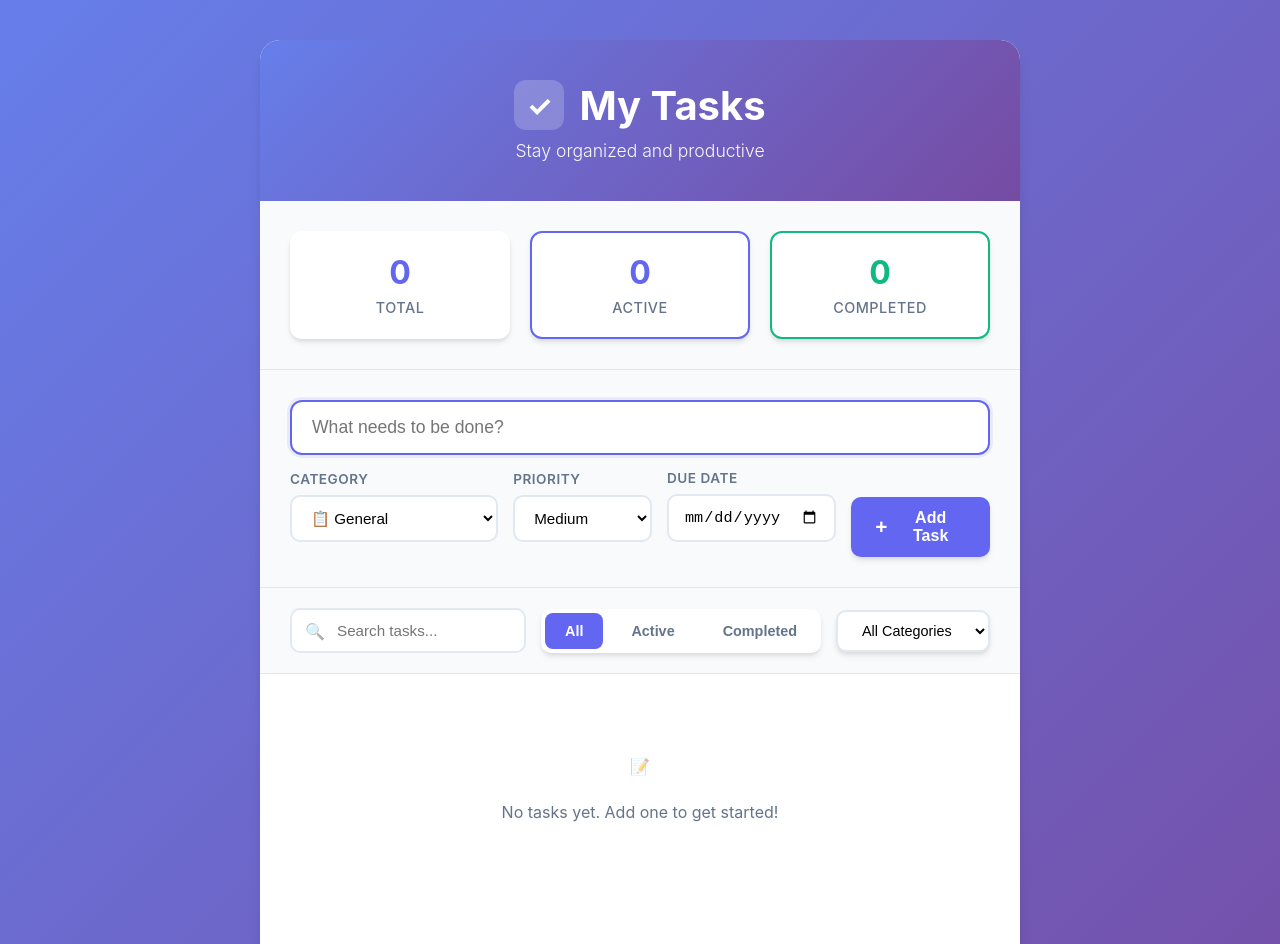
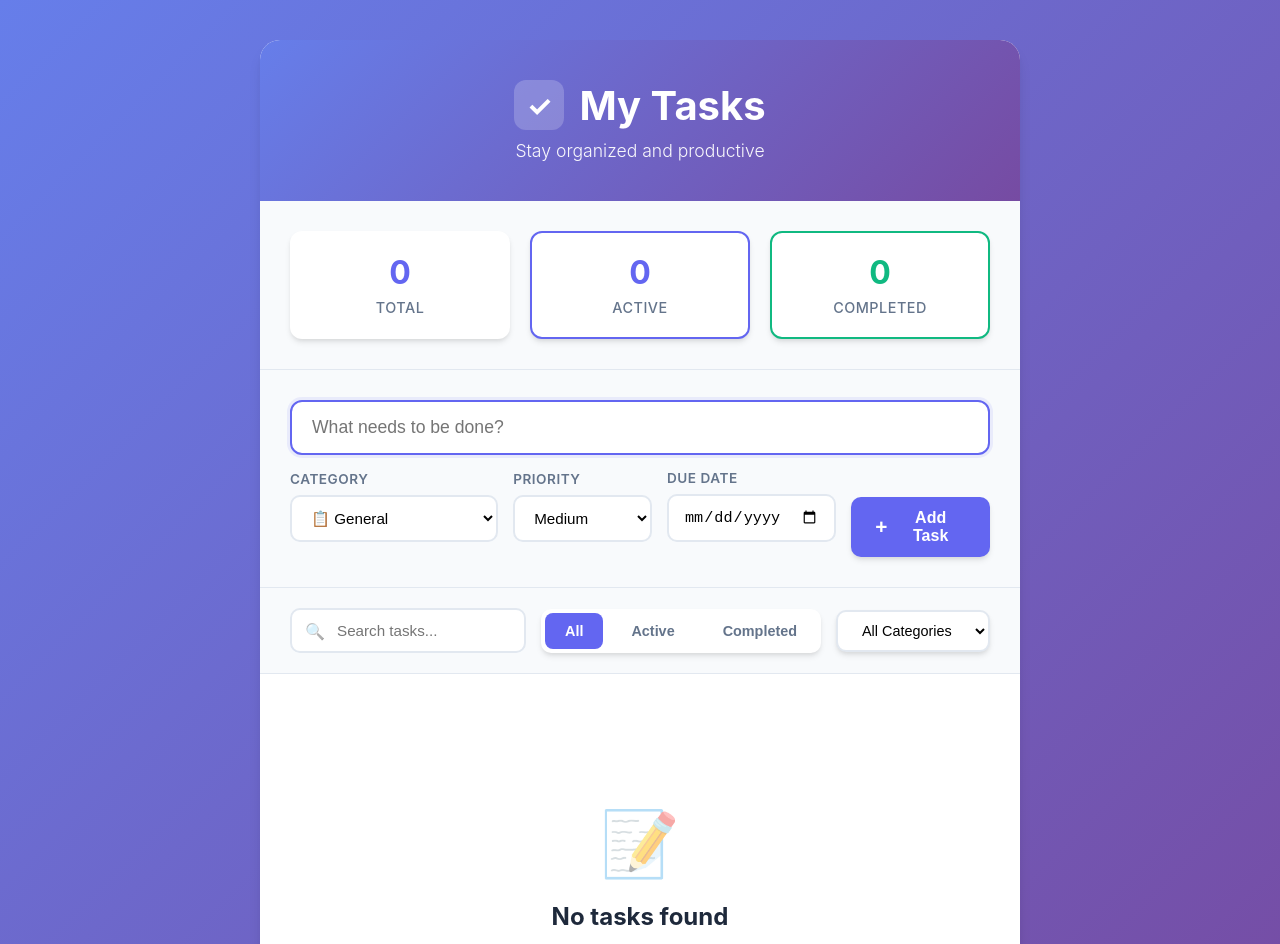
Before and after one commit to Menu-Makers/To-Do-app, a React (Vite) app: page / in a window 1280 px wide. Shown: the top 944 px of the page. Built offline with nearby package versions, Linux system fonts and the light colour scheme.

Commit message:
Update TodoList component

```diff
--- a/src/components/TodoList.jsx
+++ b/src/components/TodoList.jsx
@@ -2,14 +2,6 @@ import TodoItem from './TodoItem'
 import './TodoList.css'
 
 function TodoList({ todos, onToggle, onDelete, onEdit }) {
-  if (todos.length === 0) {
-    return (
-      <div className="empty-state">
-        <p className="empty-icon">📝</p>
-        <p className="empty-text">No tasks yet. Add one to get started!</p>
-      </div>
-    )
-  }
 
   return (
     <div className="todo-list">
```
